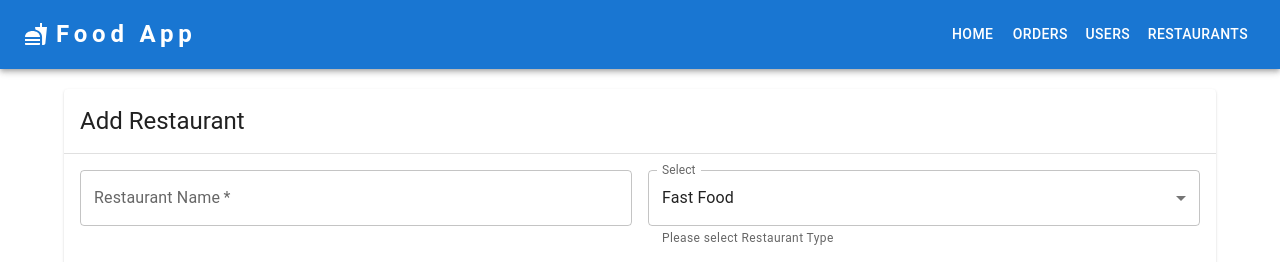
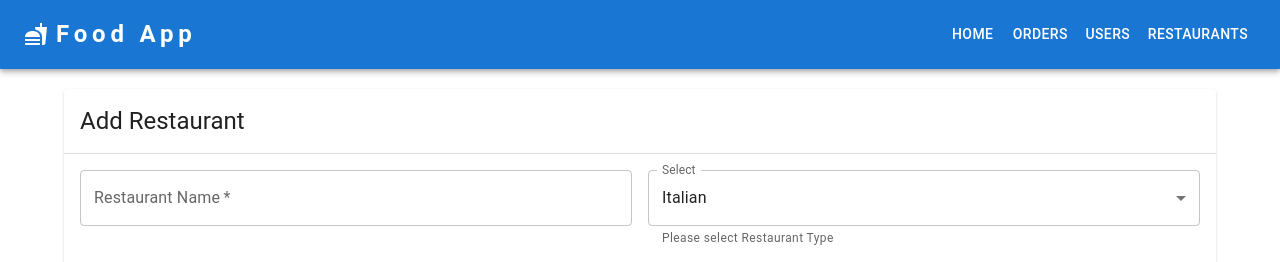
Before and after one commit to syedasadhashmi/FoodApp, a Next.js app: page /Restaurants/addRestaurants in a window 1280 px wide. Shown: the top 262 px of the page. Built offline with nearby package versions, Linux system fonts and the light colour scheme.

Commit message:
ui task completed

```diff
--- a/components/UI/RestaurantForm.js
+++ b/components/UI/RestaurantForm.js
@@ -20,11 +20,11 @@ const RestaurantTypeObj = [
     value: "Italian",
   },
   {
-    value: "Fast Food",
+    value: "Turkish",
   },
 ];
 const RestaurantForm = () => {
-  const [resType, setResType] = useState("Fast Food");
+  const [resType, setResType] = useState("Italian");
   const [phone, setPhone] = useState("");
 
   const handleNumOnChange = (value) => {
```
